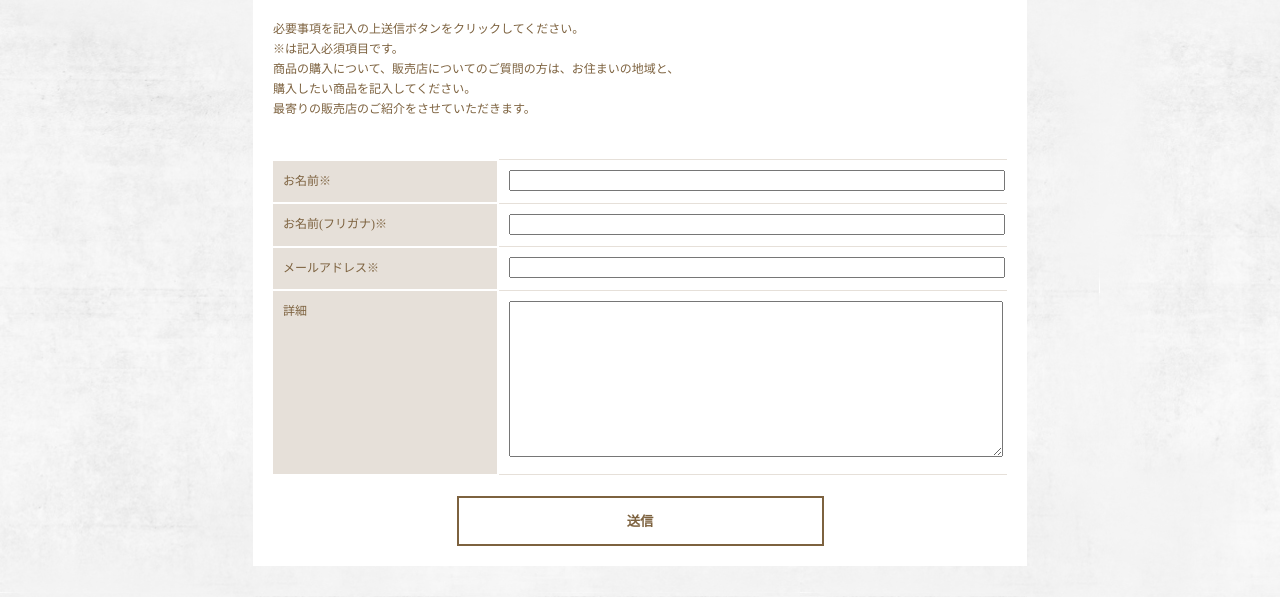
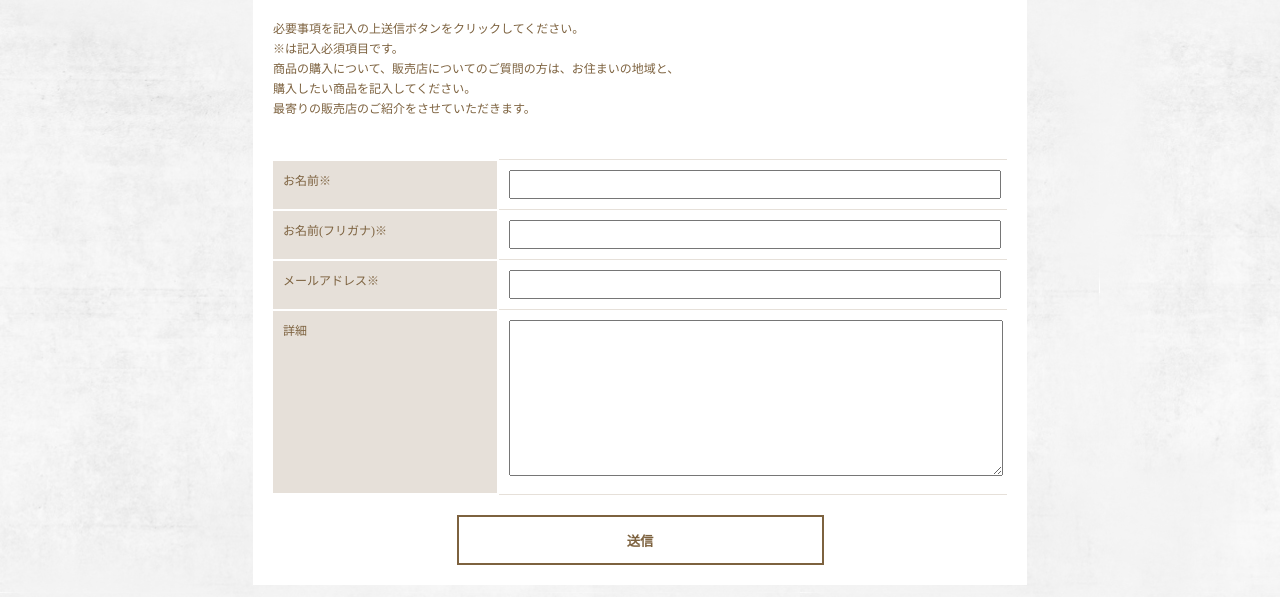
Before and after one commit to Oshima-Minoru/tea, a PHP site: the page made by form.html in a window 1280 px wide. Shown: the part 307-904 px from the top of the page. Run offline with PHP 8.4, Linux system fonts and the light colour scheme.

Commit message:
contact form modified

```diff
--- a/assets/css/common.css
+++ b/assets/css/common.css
@@ -290,6 +290,7 @@ img {
 .contact-table input{
   width: 100%;
   height: 100%;
+  padding: 5px 0;
 }
 .contact-table textarea{
   width: 100%;
```
